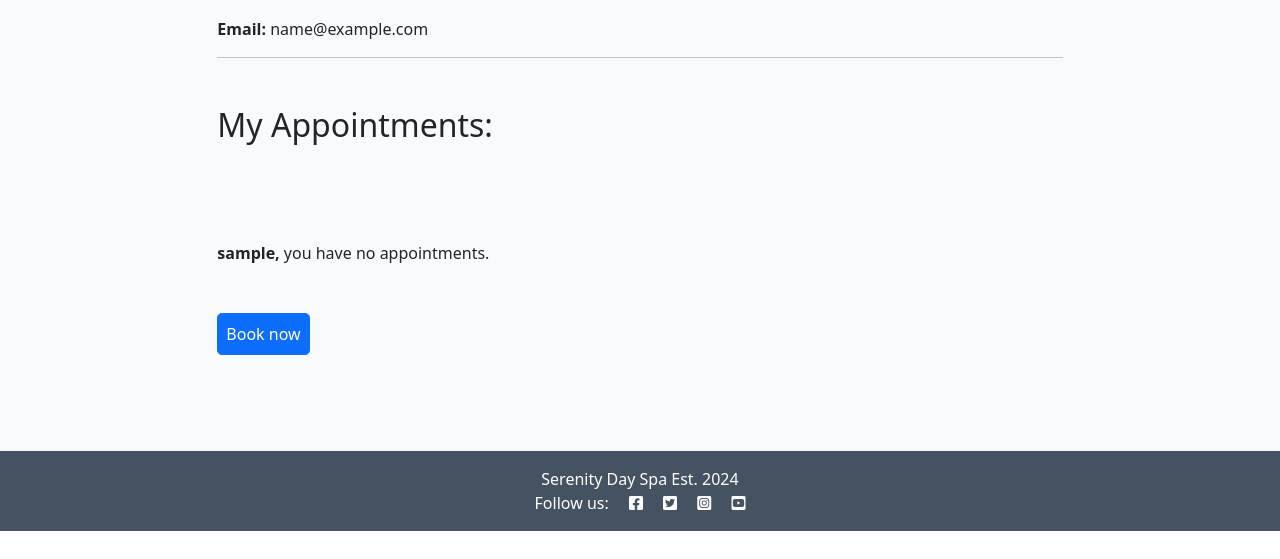
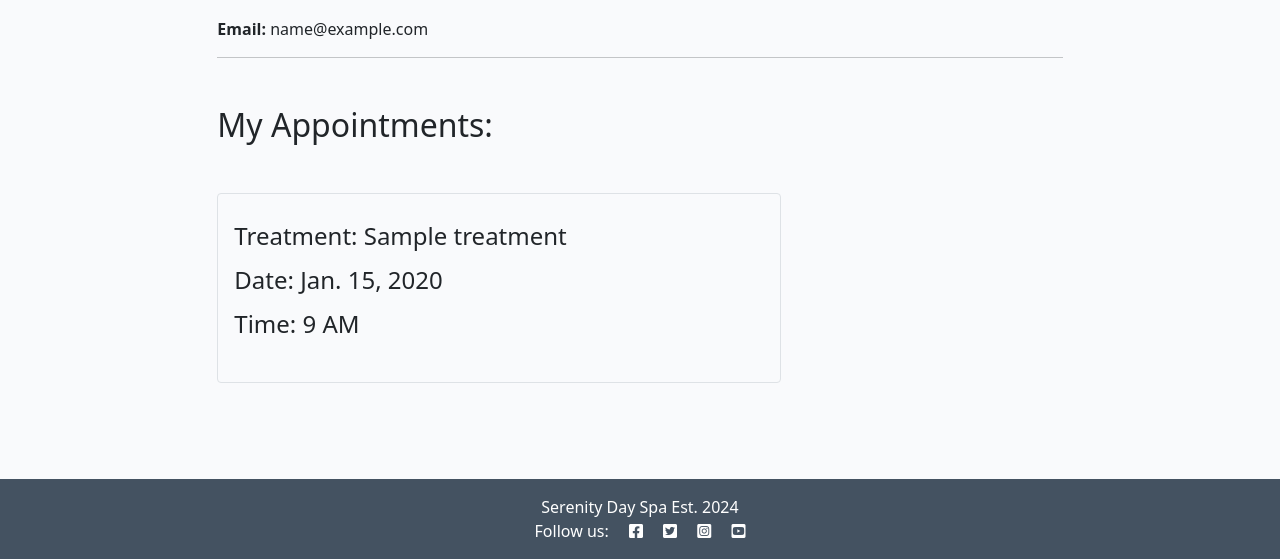
Before and after one commit to abigail-ryan/serenity-day-spa, a Django app: page /my-account/ in a window 1280 px wide. Shown: the part 269-828 px from the top of the page. Before the commit the page ends 800 px from the top, so only its background shows below. Run offline with Django 4.2, Linux system fonts and the light colour scheme; a user stored in the database is signed in; tables that the repository leaves empty hold one stand-in row (values such as "Sample post").

Commit message:
Update user account view and html page to show user their bookings

```diff
--- a/user_account/templates/my_account/my_account.html
+++ b/user_account/templates/my_account/my_account.html
@@ -13,16 +13,16 @@
 
         <!--Appointment Loop-->
 <h2 class="col-12 col-md-8 my-5">My Appointments:</h2>
-{% if appointment.count > 0 %}
+{% if appointments.count > 0 %}
 <div class="mt-5 ">
-    <div class="shadow p-4 mb-3 bg-body bg-body rounded text-black  m-5">
+    <div class="col-12 col-md-8 my-5">
         {% for appointment in appointments %}
         <div class="list-group fs-4 border p-3 mb-3">
-            <p class="list-group mt-2">Service: {{ appointment.service }}</p>
-            <p class="list-group mt-2">Day: {{ appointment.day }}</p>
+            <p class="list-group mt-2">Treatment: {{ appointment.treatment }}</p>
+            <p class="list-group mt-2">Date: {{ appointment.day }}</p>
             <p class="list-group mt-2">Time: {{ appointment.time }}</p>
             <div class="mt-3 mb-2">
-                <a class="btn btn-primary rounded-3 p-2" href="{% url 'userUpdate' appointment.id %}">Edit Appointment</a>
+
             </div>
         </div>
         {% endfor %}
--- a/user_account/views.py
+++ b/user_account/views.py
@@ -1,7 +1,14 @@
 from django.shortcuts import render
 from django.views.generic import TemplateView
-from django.http import HttpResponse
+from booking.models import Appointment
 
 # Create your views here.
 class UserAccount(TemplateView):
     template_name = 'my_account/my_account.html'
+
+    def get_context_data(self, **kwargs):
+        context = super().get_context_data(**kwargs)
+        user = self.request.user
+        context['appointments'] = Appointment.objects.filter(user=user)
+
+        return context
```
Also changed, not shown: booking/forms.py (deleted, +0 -8 lines).
